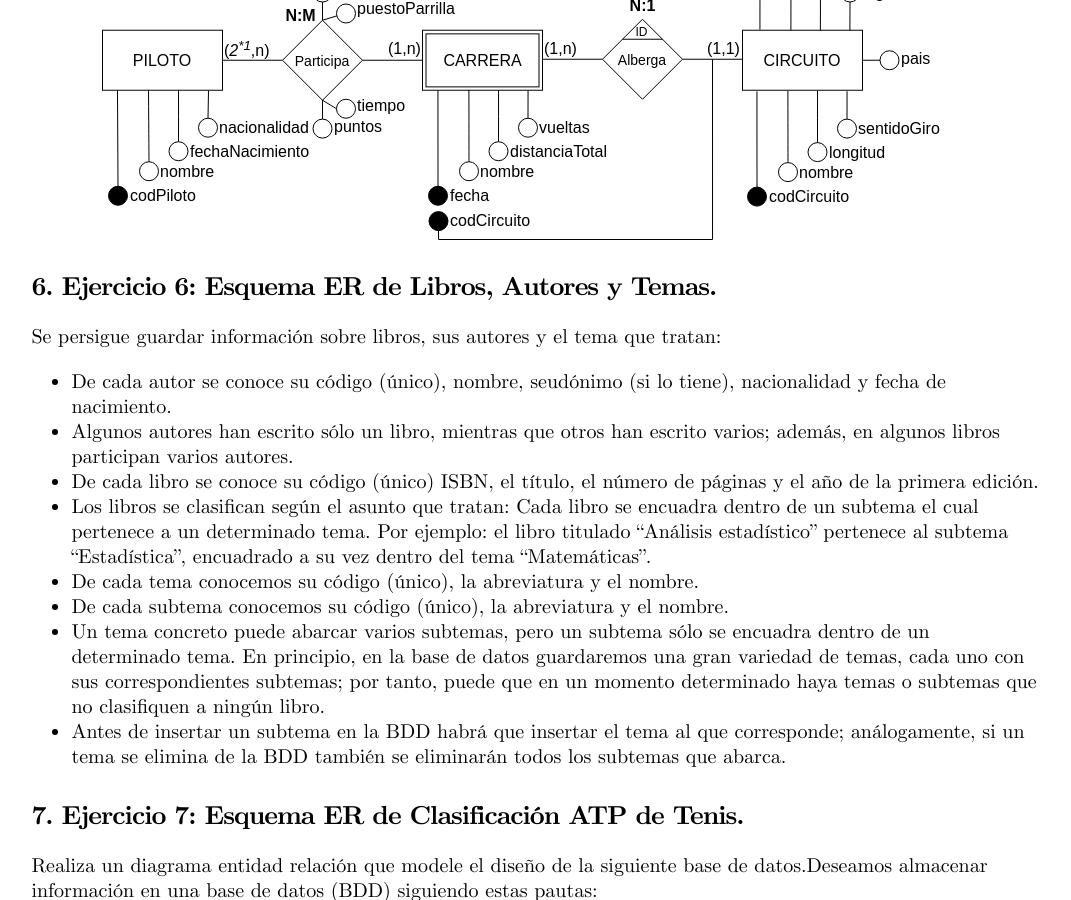
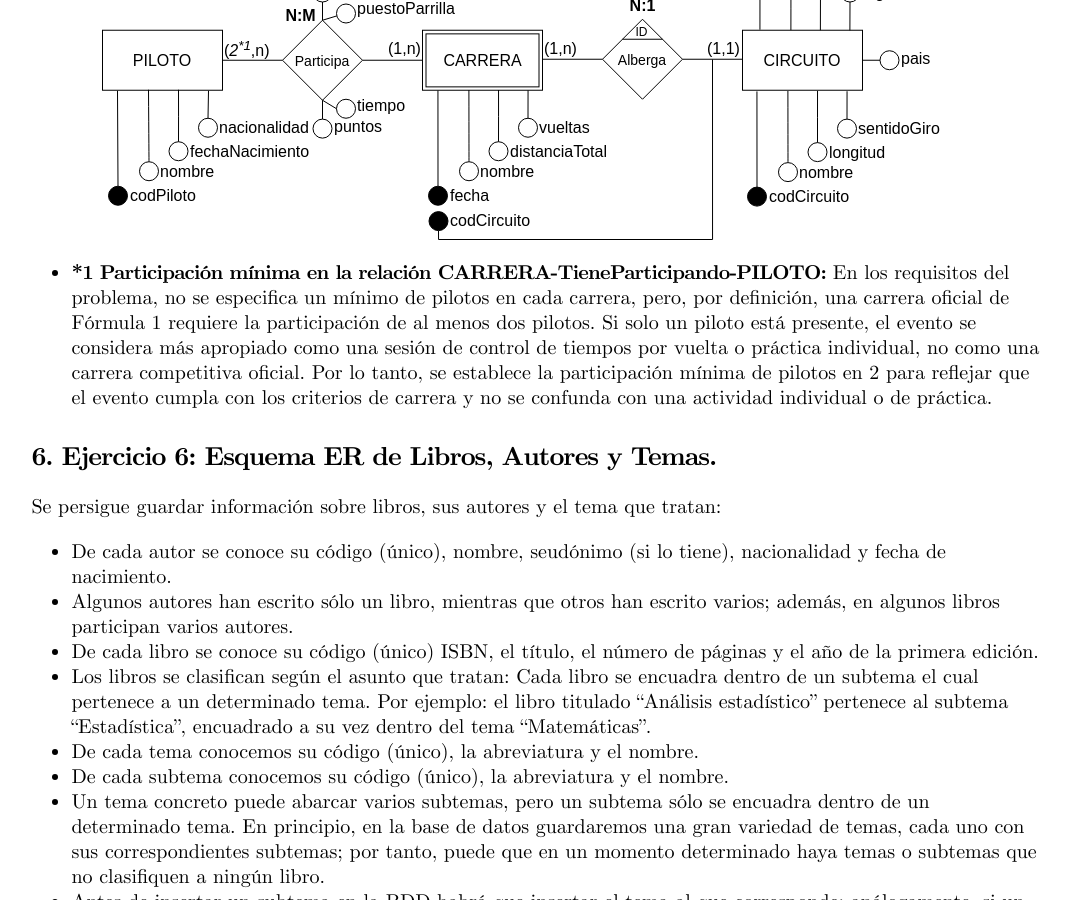
Before and after one commit to TeoRojas/teorojas.github.io, a Jekyll site: the page built from bases-de-datos/UD02-ejercicios.md, in a window 1280 px wide and 900 px high, scrolled down 6118 px. Shown: the whole window, without its empty margins (103-1174 px from the left). Built offline with Jekyll 4.4.1, drawn with Linux system fonts in a browser that asks for light colours; nearby versions of some CDN libraries.

Commit message:
UD02.BBDD.EX05->Linked diagram

```diff
--- a/bases-de-datos/UD02-ejercicios.md
+++ b/bases-de-datos/UD02-ejercicios.md
@@ -107,6 +107,7 @@ Se quiere guardar información sobre la Fórmula 1, específicamente sobre los p
 
 ![ER Fórmula1](/bases-de-datos/imgs/ud02/ud02_ER_e05.svg)
 
+- **\*1 Participación mínima en la relación CARRERA-TieneParticipando-PILOTO:** En los requisitos del problema, no se especifica un mínimo de pilotos en cada carrera, pero, por definición, una carrera oficial de Fórmula 1 requiere la participación de al menos dos pilotos. Si solo un piloto está presente, el evento se considera más apropiado como una sesión de control de tiempos por vuelta o práctica individual, no como una carrera competitiva oficial. Por lo tanto, se establece la participación mínima de pilotos en 2 para reflejar que el evento cumpla con los criterios de carrera y no se confunda con una actividad individual o de práctica.
 
 ## 6. Ejercicio 6: Esquema ER de Libros, Autores y Temas.
 
```
